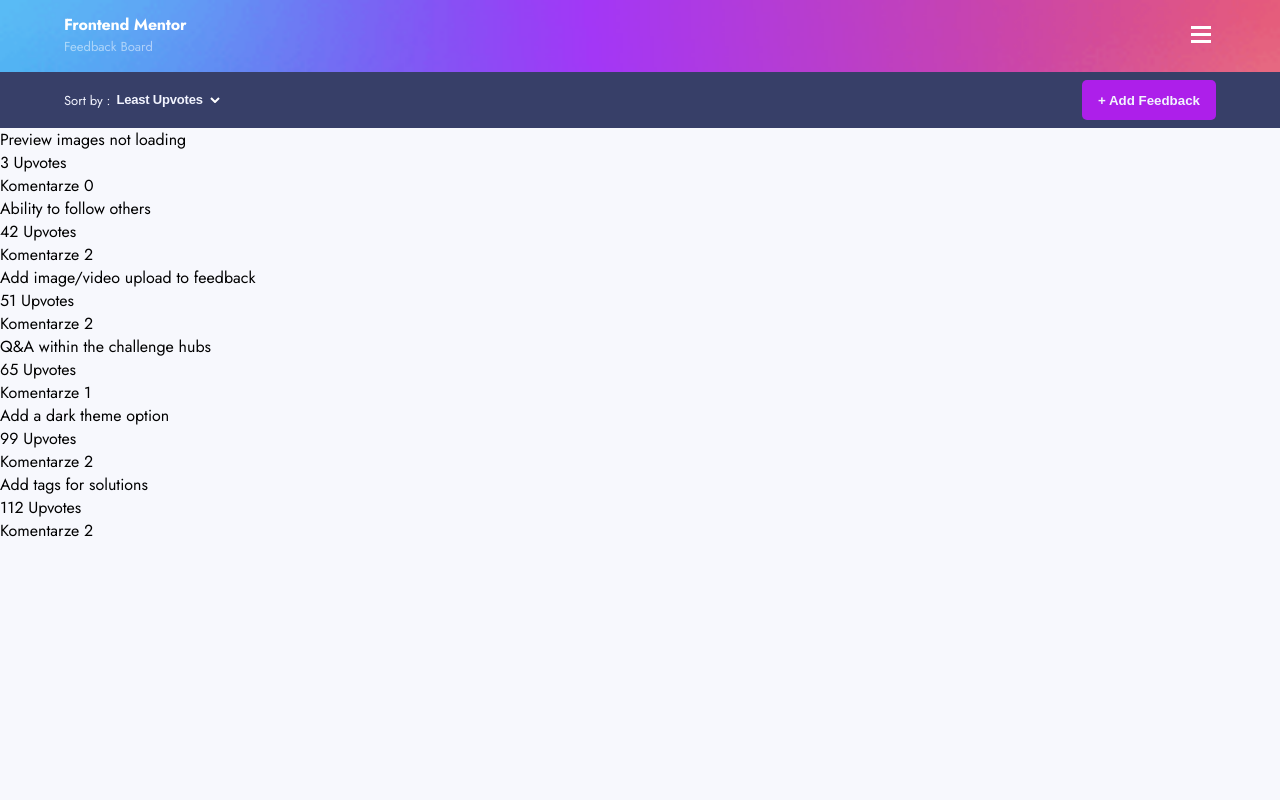
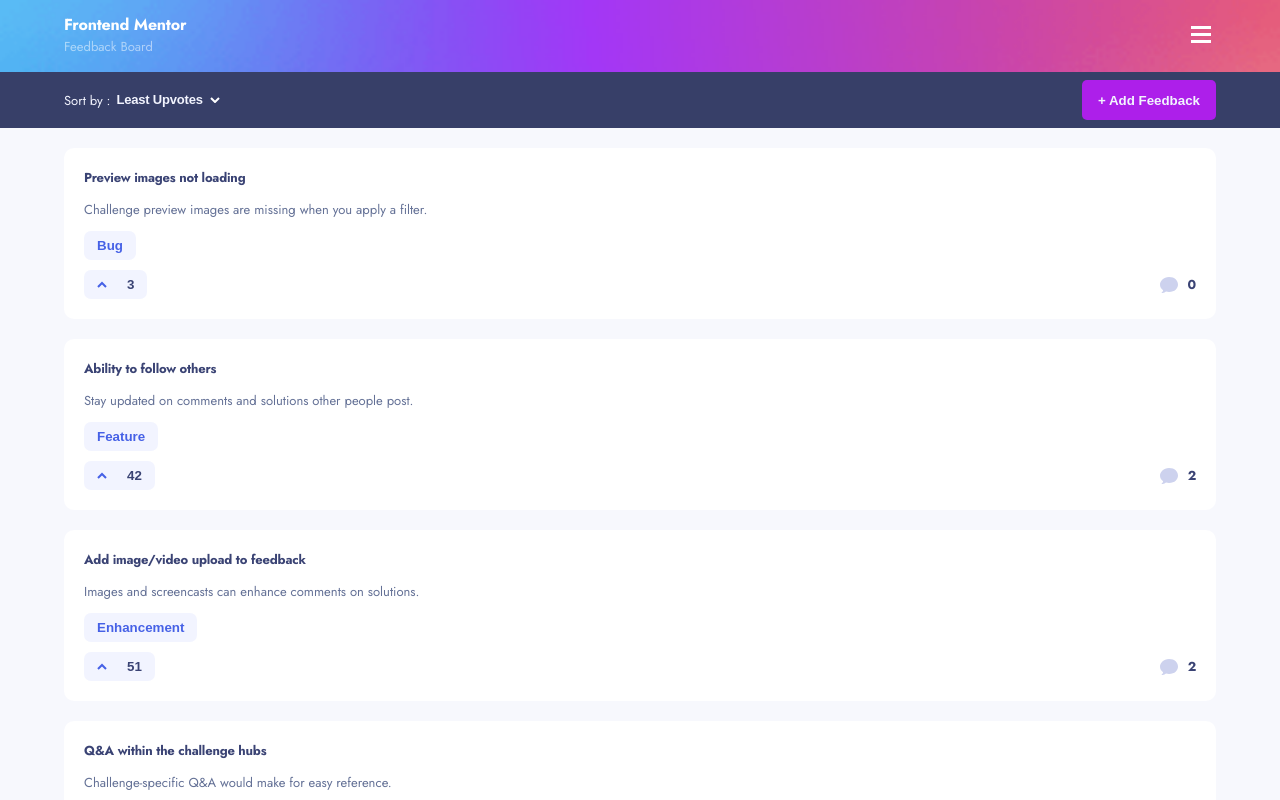
Before and after one commit to tokarskym/productfeedback, a React (Create React App) app: page / in a window 1280 px wide. Shown: the top 800 px of the page. Built offline with nearby package versions, Linux system fonts and the light colour scheme.

Commit message:
Styling main page component

```diff
--- a/src/App.tsx
+++ b/src/App.tsx
@@ -10,6 +10,7 @@
 
 function App() {
   const [selectedFilter, setSelectedFilter] = useState<string>('Least Upvotes');
+  const [selectedTag, setSelectedTag] = useState<string>('All');
 
   const handleFilterChange = (filter: string) => {
     setSelectedFilter(filter);
--- /dev/null
+++ b/src/Utils/Functions.tsx
@@ -0,0 +1,3 @@
+export const capitalizeFirstLetter = (string: string) => {
+  return string.charAt(0).toUpperCase() + string.slice(1);
+};
--- a/src/components/GlobalStyles/Theme.tsx
+++ b/src/components/GlobalStyles/Theme.tsx
@@ -3,7 +3,7 @@
     purple: '#AD1FEA',
     blue: '#4661E6',
     darkBlue: '#373F68',
-    darkerDarkBlue: '##3A4374',
+    darkerDarkBlue: '#3A4374',
     white: '#FFFF',
     lightGray: '#F2F4FF',
     backgroundColor: '#F7F8FD',
--- a/src/components/Header/HeaderStyles.tsx
+++ b/src/components/Header/HeaderStyles.tsx
@@ -5,6 +5,8 @@
   width: 100%;
   height: 56px;
   background-color: ${(props) => props.theme.colors.darkBlue};
+  margin-bottom: 20px;
+
   & p {
     color: #f2f4fe;
     font-size: 13px;
@@ -47,6 +49,7 @@
   top: 40px;
   z-index: 1;
   background-color: white;
+  box-shadow: rgba(72, 84, 159, 0.25) 0px 10px 20px 0px;
 `;
 
 export const HorizontalRule = styled.hr`
--- a/src/components/MainPage/MainPage.tsx
+++ b/src/components/MainPage/MainPage.tsx
@@ -1,7 +1,62 @@
+import styled from 'styled-components';
 import { data } from '../../data/data';
 
 import { useEffect, useState } from 'react';
 import { ProductRequest } from '../../data/data';
+
+import { Container } from '../GlobalStyles/ReusedStyles';
+import { ButtonTag } from '../Navbar/NavbarStyles';
+
+import { capitalizeFirstLetter } from '../../Utils/Functions';
+
+import ArrowUpBlueSVG from '../../images/shared/icon-arrow-up-blue.svg';
+import CommentSVG from '../../images/shared/icon-comments.svg';
+
+const SuggestionsContainer = styled(Container)`
+  display: flex;
+  flex-direction: column;
+  gap: 20px;
+`;
+
+const SuggestionSingleElement = styled.div`
+  background-color: ${(props) => props.theme.colors.white};
+  width: 100%;
+  height: auto;
+  padding: 20px;
+  border-radius: 10px;
+`;
+
+const SpaceBetweenContainer = styled.div`
+  display: flex;
+  align-items: center;
+  justify-content: space-between;
+`;
+
+const RequestTitle = styled.h4`
+  color: ${(props) => props.theme.colors.darkerDarkBlue};
+  margin-bottom: 10px;
+  font-size: 13px;
+`;
+
+const CommentTag = styled(RequestTitle)`
+  margin-bottom: 0;
+  display: inline-block;
+  margin-left: 10px;
+`;
+
+const RequestDescription = styled.p`
+  font-size: 13px;
+  color: ${(props) => props.theme.colors.gray};
+  margin-bottom: 10px;
+`;
+
+const UpvotesTag = styled(ButtonTag)`
+  color: ${(props) => props.theme.colors.darkerDarkBlue};
+  display: flex;
+  align-items: center;
+  justify-content: space-between;
+  gap: 15px;
+`;
 
 interface MainPageProps {
   selectedFilter: string;
@@ -26,17 +81,31 @@
     setSortedSuggestions(newSortedSuggestions);
   }, [selectedFilter]);
 
+
+
+
   return (
-    <div>
-      {sortedSuggestions.map((product) => {
+    <SuggestionsContainer>
+      {sortedSuggestions.map((request) => {
         return (
-          <div key={product.id}>
-            <p>{product.title}</p>
-            <p>{product.upvotes} Upvotes</p> <p> Komentarze {product?.comments?.length || 0}</p>
-          </div>
+          <SuggestionSingleElement key={request.id}>
+            <RequestTitle>{request.title}</RequestTitle>
+            <RequestDescription>{request.description}</RequestDescription>
+            <ButtonTag style={{ display: 'block', marginBottom: '10px' }}>{capitalizeFirstLetter(request.category)}</ButtonTag>
+            <SpaceBetweenContainer>
+              <UpvotesTag>
+                <img src={ArrowUpBlueSVG} />
+                {request.upvotes}
+              </UpvotesTag>
+              <SpaceBetweenContainer>
+                <img src={CommentSVG} style={{ display: 'inline-block' }} />
+                <CommentTag>{request?.comments?.length || 0}</CommentTag>
+              </SpaceBetweenContainer>
+            </SpaceBetweenContainer>
+          </SuggestionSingleElement>
         );
       })}
-    </div>
+    </SuggestionsContainer>
   );
 };
 
--- a/src/components/Navbar/Navbar.tsx
+++ b/src/components/Navbar/Navbar.tsx
@@ -2,6 +2,7 @@
 
 import Hamburger from '../../images/shared/mobile/icon-hamburger.svg';
 import CloseHamburger from '../../images/shared/mobile/icon-close.svg';
+import { capitalizeFirstLetter } from '../../Utils/Functions';
 
 import { NavbarHeader, NavbarContainer, Logo, AppName, HamburgerButton, ModalBackground, ModalContainer, TagsContainer, ButtonTag, Dot } from './NavbarStyles';
 
@@ -40,10 +41,6 @@
 
     setStatusCounts(counts);
   }, [requestsData]);
-
-  const capitalizeFirstLetter = (string: string) => {
-    return string.charAt(0).toUpperCase() + string.slice(1);
-  };
 
   const isValidStatus = (status: string): status is 'suggestion' | 'planned' | 'in-progress' | 'live' => {
     return ['suggestion', 'planned', 'in-progress', 'live'].includes(status);
```
Also changed, not shown: src/images/shared/icon-arrow-up-blue.svg (added).
